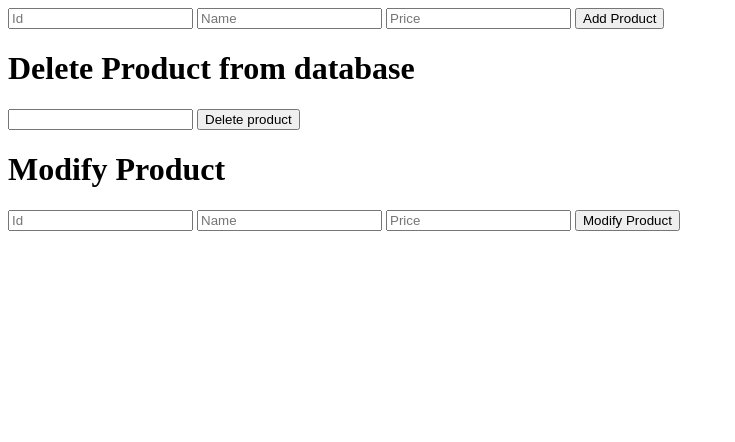
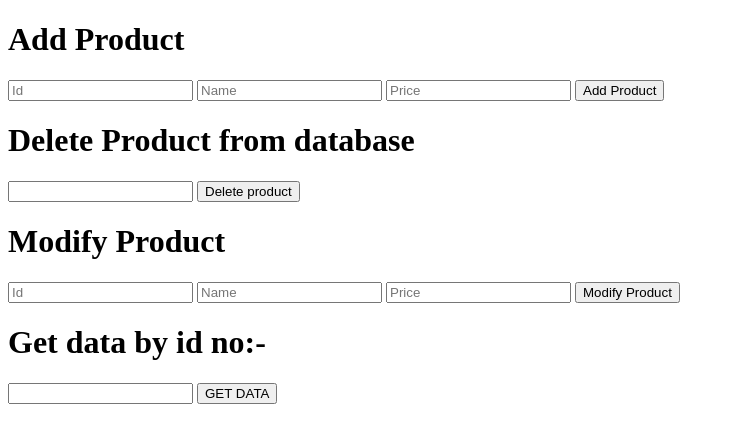
Before and after one commit to gurdeep7/assignments, a website: page jsonServer/frontend/home.html in a window 1280 px wide. Shown: the whole page, without its empty margins (0-735 px from the left). Drawn offline with Linux system fonts and the light colour scheme; no server answers.

Commit message:
get added

```diff
--- a/jsonServer/db.json
+++ b/jsonServer/db.json
@@ -36,12 +36,6 @@
       "name": "Ice Cream",
       "price": 2.5,
       "active": false
-    },
-    {
-      "id": 4,
-      "name": "Pizza",
-      "price": "20",
-      "active": true
     }
   ]
 }
--- a/jsonServer/frontend/home.html
+++ b/jsonServer/frontend/home.html
@@ -8,6 +8,7 @@
     <title>Document</title>
 </head>
 <body>
+    <h1>Add Product</h1>
     <div>
         <input type="number" id="id" placeholder="Id" />
         <input type="text" id="name" placeholder="Name" />
@@ -24,11 +25,15 @@
         <input type="number" id="price1" placeholder="Price" />
         <button onclick="modify()">Modify Product</button>
       </div>
+      <h1>Get data by id no:-</h1>
+      <input type="number" id="dataid">
+      <button onclick="getSpecificData()">GET DATA</button>
+
 </body>
 </html>
 <script>
     async function getData(){
-        let res = await fetch(`http://localhost:5000/api/products`);
+        let res = await fetch(`http://localhost:5000/api/products`)
         let data =  await res.json()
 
         console.log("data:- ",data)
@@ -96,5 +101,16 @@
 
         console.log(d)
     }
+    async function getSpecificData(){
+        let  dataid = document.getElementById("dataid").value
+        let res = await fetch(`http://localhost:5000/api/products/${dataid}`,{
+            method : "GET",
+            headers:{
+                "Content-Type":"application/json"
+            },
+        });
+        let data =  await res.json()
 
+        console.log("data:- ",data)
+    }
 </script>
```
